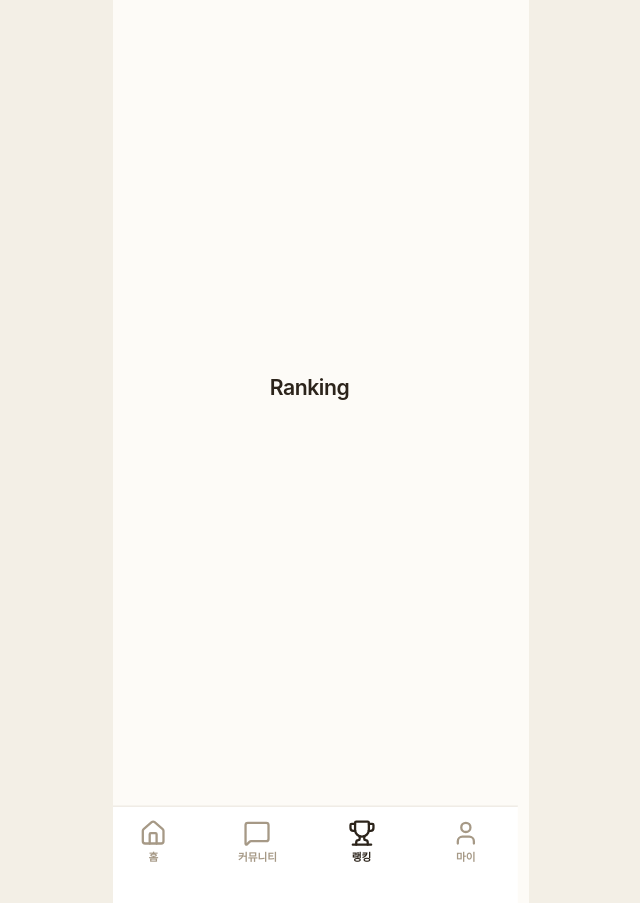
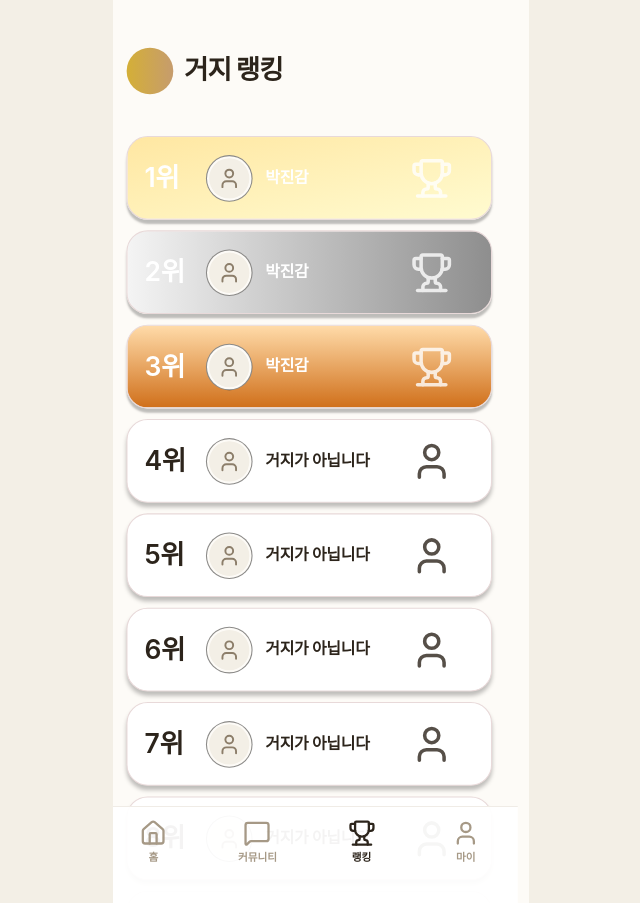
Before and after one commit to Sungeun0318/beggar-webfront, a React (Vite) app: page /ranking in a window 1280 px wide. Shown: the whole page, without its empty margins (319-959 px from the left). Built offline with nearby package versions, Linux system fonts and the light colour scheme; a web font is replaced by a local one.

Commit message:
Feat: 거지 랭킹 화면 이식

```diff
--- a/src/App.tsx
+++ b/src/App.tsx
@@ -6,6 +6,7 @@ import { LoginScreen } from './features/auth/LoginScreen'
 import { MyPageScreen } from './features/auth/MyPageScreen'
 import { SignupScreen } from './features/auth/SignupScreen'
 import { HomeScreen } from './features/home/HomeScreen'
+import { RankingScreen } from './features/home/RankingScreen'
 import { SplashScreen } from './features/splash/SplashScreen'
 import { spacing, textStyles } from './theme/tokens'
 
@@ -19,7 +20,6 @@ const routes = [
   { path: '/community/chat', title: 'CommunityChat' },
   { path: '/community/post/:id', title: 'CommunityPostDetail' },
   { path: '/community/write', title: 'CommunityPostWrite' },
-  { path: '/ranking', title: 'Ranking', showBottomNav: true },
   { path: '/room/create', title: 'CreateRoom' },
   { path: '/room/invite', title: 'InviteRoom' },
   { path: '/room/:no', title: 'ActiveRoom' },
@@ -57,6 +57,7 @@ function App() {
         <Route path="/signup" element={<SignupScreen />} />
         <Route path="/mypage" element={<MyPageScreen />} />
         <Route path="/home" element={<HomeScreen />} />
+        <Route path="/ranking" element={<RankingScreen />} />
         {routes.map(({ path, title, showBottomNav }) => (
           <Route
             key={path}
--- /dev/null
+++ b/src/features/home/RankingScreen.tsx
@@ -0,0 +1,88 @@
+import { Trophy, User } from 'lucide-react'
+
+import { AppHeaderBrand } from '../../components/AppHeader'
+import { BottomNav } from '../../components/BottomNav'
+import { PhoneFrame } from '../../components/PhoneFrame'
+import { colors, gradients, radii, spacing } from '../../theme/tokens'
+
+const participants = Array.from({ length: 15 }, (_, index) => ({
+  rank: index + 1,
+  name: index < 3 ? '박진감' : '거지가 아닙니다',
+}))
+
+function medalGradient(rank: number) {
+  if (rank === 1) return gradients.medalGold
+  if (rank === 2) return gradients.medalSilver
+  if (rank === 3) return gradients.medalBronze
+  return undefined
+}
+
+function ParticipantRow({ rank, name }: { rank: number; name: string }) {
+  const gradient = medalGradient(rank)
+  const isMedal = gradient != null
+  const textColor = isMedal ? '#FFFFFF' : colors.text
+  const Icon = isMedal ? Trophy : User
+
+  return (
+    <div
+      className="flex h-[79px] items-center rounded-card border px-4"
+      style={{
+        background: gradient ?? '#FFFFFF',
+        borderColor: '#E8D9D9',
+        borderWidth: 0.65,
+        borderRadius: radii.card,
+        boxShadow: isMedal
+          ? '0 4px 2px rgba(0, 0, 0, 0.25)'
+          : '0 4px 4px rgba(0, 0, 0, 0.25)',
+      }}
+    >
+      <div
+        className="w-[50px] text-[25px] font-semibold"
+        style={{ color: textColor, letterSpacing: -0.31 }}
+      >
+        {rank}위
+      </div>
+      <div className="w-2" />
+      <div className="grid h-11 w-11 shrink-0 place-items-center rounded-full border border-black/45 bg-bg p-0.5">
+        <div className="grid h-full w-full place-items-center rounded-full bg-canvas">
+          <User aria-hidden="true" size={22} color={colors.sub} />
+        </div>
+      </div>
+      <div className="w-3" />
+      <span
+        className="text-[15px] font-bold"
+        style={{ color: textColor, letterSpacing: -0.23 }}
+      >
+        {name}
+      </span>
+      <div className="flex-1" />
+      <div className="grid h-[60px] w-20 place-items-center">
+        <Icon aria-hidden="true" size={40} color={textColor} opacity={0.8} />
+      </div>
+    </div>
+  )
+}
+
+export function RankingScreen() {
+  return (
+    <PhoneFrame>
+      <main className="relative min-h-[852px] bg-bg">
+        <AppHeaderBrand title="거지 랭킹" showNotification={false} />
+        <section
+          className="absolute inset-x-0 bottom-0 overflow-y-auto px-pageH"
+          style={{
+            top: spacing.contentTop,
+            paddingBottom: spacing.bottomSafe,
+          }}
+        >
+          <div className="flex flex-col gap-2.5">
+            {participants.map((participant) => (
+              <ParticipantRow key={participant.rank} {...participant} />
+            ))}
+          </div>
+        </section>
+        <BottomNav />
+      </main>
+    </PhoneFrame>
+  )
+}
```
